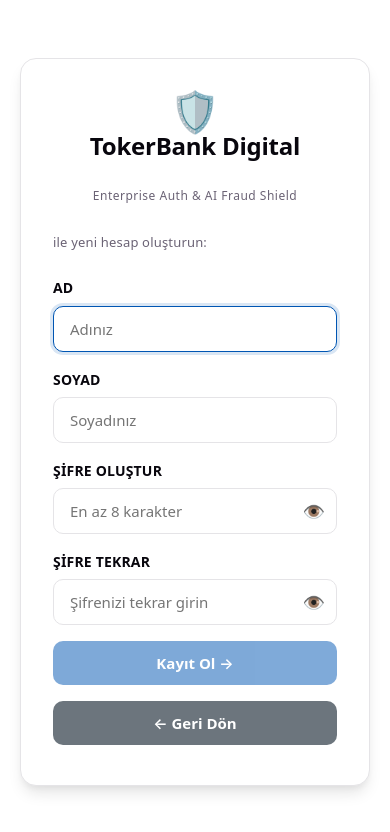
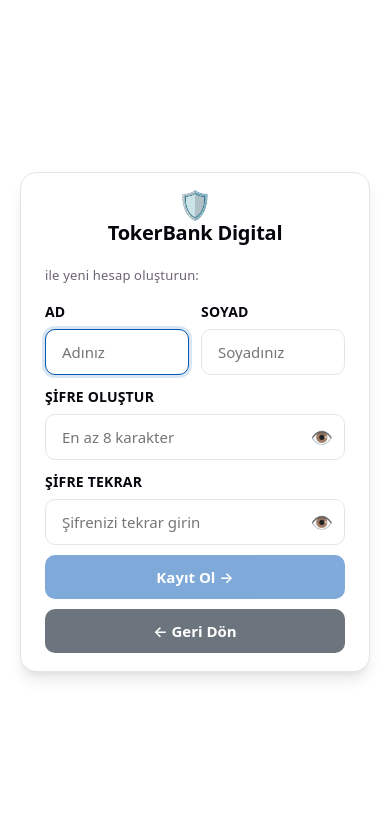
Before and after one commit to boratoker/banking-auth-fraud-engine, a React (Vite) app in the folder frontend/: page / in a window 390 px wide. Both pictures are taken after a click on the button "Kayıt Ol". Shown: the top 832 px of the page. Built offline with nearby package versions, Linux system fonts and the light colour scheme; a web font is replaced by a local one.

Commit message:
feat: add layout animations to authentication screens and optimize registration form responsiveness

```diff
--- a/frontend/src/App.css
+++ b/frontend/src/App.css
@@ -21,22 +21,39 @@
   background: var(--bg);
   border: 1px solid var(--border);
   border-radius: 16px;
-  padding: 40px 32px;
+  padding: 32px 28px;
   box-shadow: var(--shadow);
   box-sizing: border-box;
   display: flex;
   flex-direction: column;
   align-items: center;
   text-align: center;
+  transition: all 0.4s cubic-bezier(0.16, 1, 0.3, 1);
+  will-change: height, padding, transform;
+}
+
+.login-card.compact {
+  padding: 20px 24px;
+}
+
+.form-row {
+  width: 100%;
+  display: flex;
+  gap: 12px;
+}
+
+.form-row .form-group {
+  flex: 1;
 }
 
 .login-title {
   font-family: var(--heading);
-  font-size: 24px;
-  font-weight: 600;
-  color: var(--text-h);
-  margin: 0 0 24px 0;
+  font-size: 22px;
+  font-weight: 600;
+  color: var(--text-h);
+  margin: 0 0 16px 0;
   text-align: center;
+  transition: all 0.3s ease;
 }
 
 .alert-message {
@@ -48,18 +65,18 @@
   line-height: 1.5;
   margin-bottom: 20px;
   text-align: left;
-}
-
-.alert-message.success {
-  background: rgba(40, 167, 69, 0.12);
-  color: #28a745;
-  border: 1px solid rgba(40, 167, 69, 0.28);
-}
-
-.alert-message.error {
-  background: rgba(220, 53, 69, 0.12);
-  color: #dc3545;
-  border: 1px solid rgba(220, 53, 69, 0.28);
+  animation: expandAlert 0.35s cubic-bezier(0.16, 1, 0.3, 1);
+}
+
+@keyframes expandAlert {
+  from {
+    opacity: 0;
+    transform: translateY(-8px) scale(0.98);
+  }
+  to {
+    opacity: 1;
+    transform: translateY(0) scale(1);
+  }
 }
 
 .login-form {
@@ -68,6 +85,18 @@
   flex-direction: column;
   align-items: center;
   gap: 16px;
+  animation: smoothFormFade 0.4s cubic-bezier(0.16, 1, 0.3, 1);
+}
+
+@keyframes smoothFormFade {
+  from {
+    opacity: 0;
+    transform: translateY(12px) scale(0.98);
+  }
+  to {
+    opacity: 1;
+    transform: translateY(0) scale(1);
+  }
 }
 
 .form-group {
@@ -234,6 +263,19 @@
 .password-strength {
   width: 100%;
   margin-top: 8px;
+  animation: expandStrength 0.35s cubic-bezier(0.16, 1, 0.3, 1);
+  transform-origin: top center;
+}
+
+@keyframes expandStrength {
+  from {
+    opacity: 0;
+    transform: scaleY(0.8) translateY(-6px);
+  }
+  to {
+    opacity: 1;
+    transform: scaleY(1) translateY(0);
+  }
 }
 .strength-bar-track {
   width: 100%;
@@ -258,12 +300,13 @@
   list-style: none;
   padding: 0;
   margin: 0;
-  display: flex;
-  flex-direction: column;
-  gap: 3px;
+  display: grid;
+  grid-template-columns: 1fr 1fr;
+  gap: 3px 10px;
+  text-align: left;
 }
 .password-rules li {
-  font-size: 12px;
+  font-size: 11px;
 }
 .rule-ok {
   color: #00e676;
--- a/frontend/src/App.jsx
+++ b/frontend/src/App.jsx
@@ -56,11 +56,26 @@ function App() {
   const [loading, setLoading] = useState(false);
   const [timeLeft, setTimeLeft] = useState(120);
   const [failedLoginInfo, setFailedLoginInfo] = useState(null);
+  const cardInnerRef = useRef(null);
+  const [cardHeight, setCardHeight] = useState(null);
 
   const { score: pwdScore, rules: pwdRules } = calcPasswordStrength(password);
   const pwdStrengthLabel = ['', 'Çok Zayıf', 'Zayıf', 'Orta', 'Güçlü'][pwdScore] || '';
   const pwdStrengthColor = ['', '#ff4444', '#ff9100', '#ffcc00', '#00e676'][pwdScore] || '';
   const isPasswordValid = pwdRules.length && pwdRules.uppercase && pwdRules.number && pwdRules.special;
+
+  useEffect(() => {
+    if (!cardInnerRef.current) return;
+    const observer = new ResizeObserver(() => {
+      if (cardInnerRef.current) {
+        const innerHeight = cardInnerRef.current.getBoundingClientRect().height;
+        const paddingY = step === 'register' ? 40 : 64;
+        setCardHeight(innerHeight + paddingY);
+      }
+    });
+    observer.observe(cardInnerRef.current);
+    return () => observer.disconnect();
+  }, [step]);
 
   useEffect(() => {
     let timer;
@@ -197,11 +212,19 @@ function App() {
 
   return (
     <div className="login-container">
-      <div className="login-card">
-        <div className="login-brand">
-          <span className="login-brand-icon">🛡️</span>
-          <h2 className="login-title">TokerBank Digital</h2>
-          <p className="login-subtitle">Enterprise Auth &amp; AI Fraud Shield</p>
+      <div
+        className={`login-card ${step === 'register' ? 'compact' : ''}`}
+        style={{
+          height: cardHeight ? `${cardHeight}px` : 'auto',
+          transition: 'height 0.45s cubic-bezier(0.16, 1, 0.3, 1), padding 0.45s cubic-bezier(0.16, 1, 0.3, 1)',
+          overflow: 'hidden'
+        }}
+      >
+        <div ref={cardInnerRef} style={{ width: '100%', display: 'flex', flexDirection: 'column', alignItems: 'center' }}>
+          <div className="login-brand" style={step === 'register' ? { marginBottom: '12px' } : {}}>
+            <span className="login-brand-icon" style={step === 'register' ? { fontSize: '28px' } : {}}>🛡️</span>
+            <h2 className="login-title" style={step === 'register' ? { fontSize: '20px', marginBottom: '8px' } : {}}>TokerBank Digital</h2>
+            {step !== 'register' && <p className="login-subtitle">Enterprise Auth &amp; AI Fraud Shield</p>}
           </div>
 
         {message && <div className="alert-message success">{message}</div>}
@@ -254,10 +277,11 @@ function App() {
 
         {/* Step 2b: Kayıt Formu */}
         {step === 'register' && (
-          <form className="login-form" onSubmit={handleRegister}>
-            <p className="step-info">
+          <form className="login-form" style={{ gap: '10px' }} onSubmit={handleRegister}>
+            <p className="step-info" style={{ marginBottom: '4px' }}>
               <strong>{email}</strong> ile yeni hesap oluşturun:
             </p>
+            <div className="form-row">
               <div className="form-group">
                 <label className="form-label" htmlFor="firstName">AD</label>
                 <input id="firstName" type="text" className="form-input"
@@ -269,6 +293,7 @@ function App() {
                 <input id="lastName" type="text" className="form-input"
                   placeholder="Soyadınız" value={lastName}
                   onChange={(e) => setLastName(e.target.value)} required />
+              </div>
             </div>
             <div className="form-group">
               <label className="form-label" htmlFor="reg-pwd">ŞİFRE OLUŞTUR</label>
@@ -303,7 +328,7 @@ function App() {
                       {pwdRules.number ? '✓' : '✗'} En az 1 rakam
                     </li>
                     <li className={pwdRules.special ? 'rule-ok' : 'rule-fail'}>
-                      {pwdRules.special ? '✓' : '✗'} En az 1 özel karakter (!@#$...)
+                      {pwdRules.special ? '✓' : '✗'} En az 1 özel karakter
                     </li>
                   </ul>
                 </div>
@@ -392,6 +417,7 @@ function App() {
         )}
         </div>
       </div>
+    </div>
   );
 }
 
```
Also changed, not shown: 1 other file (tests, documents, lock files or other folders). Lines whose indentation alone changed are shown as unchanged.
